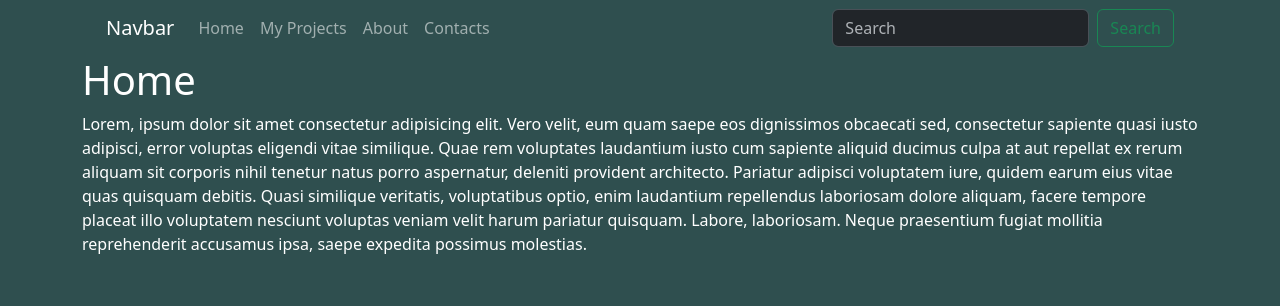
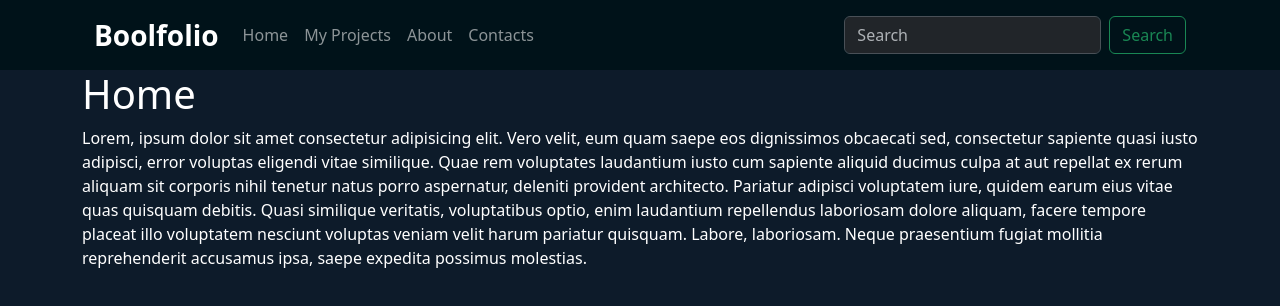
Before and after one commit to Jomar-Navarro/vite-boolfolio, a Vue app: page / in a window 1280 px wide. Shown: the top 306 px of the page. Built offline with nearby package versions, Linux system fonts and the light colour scheme.

Commit message:
[add] style

```diff
--- a/src/App.vue
+++ b/src/App.vue
@@ -11,10 +11,8 @@ export default {
 </script>
 
 <template>
-	<div class="container">
-		<Header />
-		<Main />
-	</div>
+	<Header />
+	<Main />
 	<div class="container">
 		<router-view></router-view>
 	</div>
--- a/src/assets/scss/main.scss
+++ b/src/assets/scss/main.scss
@@ -1,5 +1,10 @@
 @import "../node_modules/bootstrap/scss/bootstrap";
 body {
-	background-color: darkslategray;
+	background-color: #0d1b2a;
 	color: white;
 }
+
+header {
+	height: 70px;
+	background-color: #001219;
+}
--- a/src/components/Header.vue
+++ b/src/components/Header.vue
@@ -5,10 +5,11 @@ export default {
 </script>
 
 <template>
+	<header class="d-flex align-items-center">
 		<div class="container">
 			<nav class="navbar navbar-expand-lg" data-bs-theme="dark">
 				<div class="container-fluid">
-				<a class="navbar-brand" href="#">Navbar</a>
+					<a class="navbar-brand fw-bolder fs-3" href="#">Boolfolio</a>
 					<button
 						class="navbar-toggler"
 						type="button"
@@ -58,6 +59,7 @@ export default {
 				</div>
 			</nav>
 		</div>
+	</header>
 </template>
 
 <style lang="scss" scoped></style>
```
Lines whose indentation alone changed are shown as unchanged.
